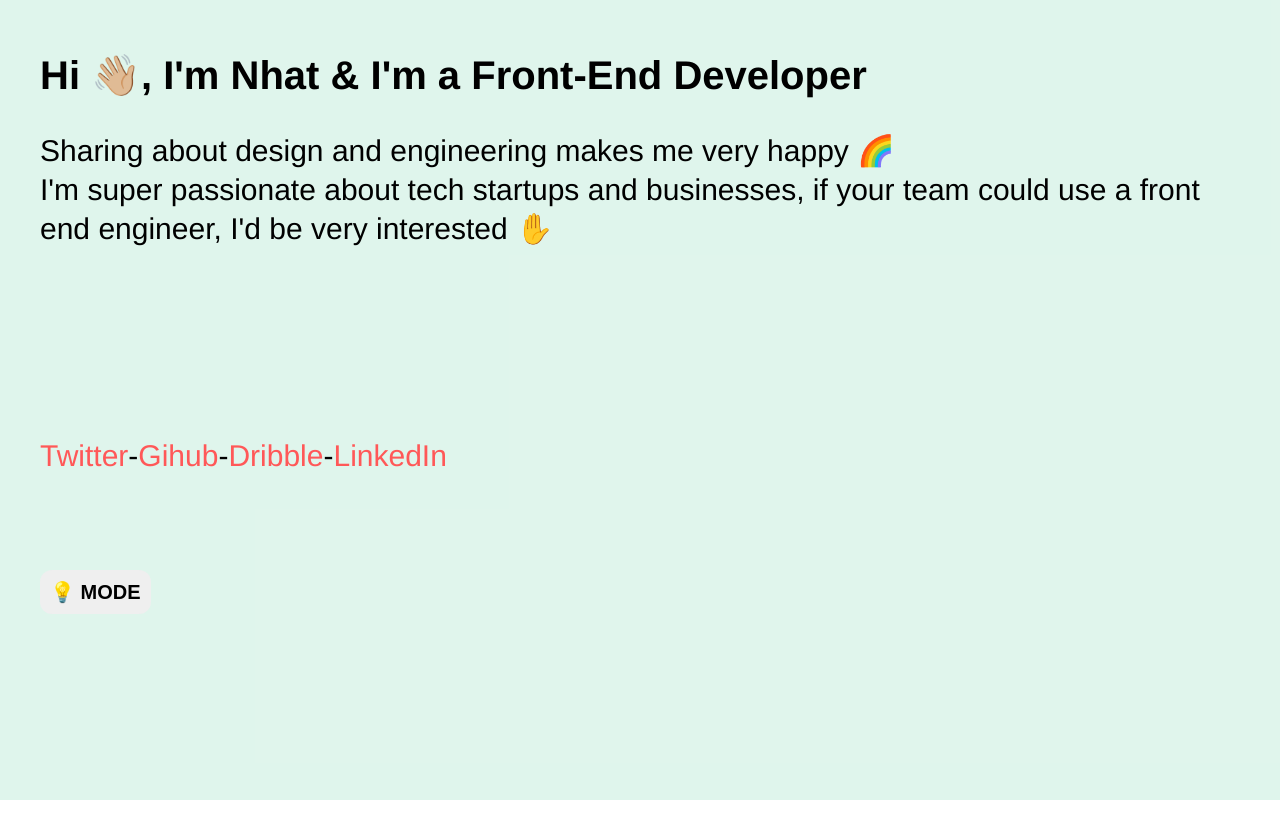
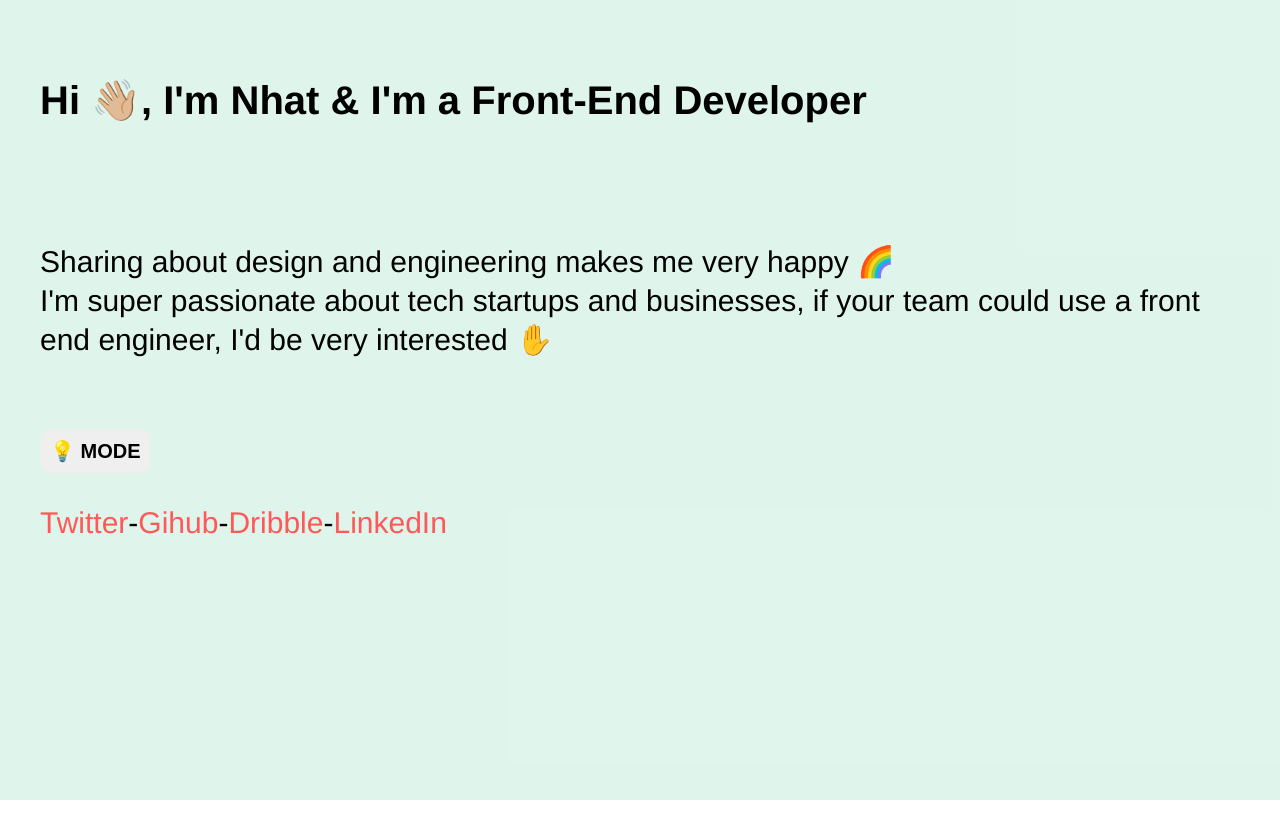
Before and after one commit to NhatDinh/nhatdinh.me, a Next.js app: page / in a window 1280 px wide. Shown: the top 838 px of the page. Built offline with nearby package versions, Linux system fonts and the light colour scheme.

Commit message:
adjust grid sizing

```diff
--- a/components/Hero.js
+++ b/components/Hero.js
@@ -18,12 +18,14 @@ class Hero extends React.Component {
         <div
           className={
             this.state.dark_mode
-              ? "dark-mode grid is-center"
-              : "light-mode grid is-center"
+              ? "dark-mode hero-container is-center"
+              : "light-mode hero-container is-center"
           }
         >
           <div className="m-container">
             <h1>Hi 👋🏼, I'm Nhat & I'm a Front-End Developer</h1>
+          </div>
+          <div className="m-container">
             <p>
               Sharing about design and engineering makes me very happy 🌈
               <br />
@@ -31,7 +33,11 @@ class Hero extends React.Component {
               team could use a front end engineer, I'd be very interested ✋
             </p>
           </div>
-          <div className="m-container" />
+
+          <div className="m-container">
+            <button className="action-btn" onClick={this.toggleMode}>
+              💡 MODE
+            </button>
             <ul className="contact-wrapper">
               <li className="format-disabled">
                 <a
@@ -73,10 +79,6 @@ class Hero extends React.Component {
                 </a>
               </li>
             </ul>
-          <div className="mode-wrapper m-container">
-            <button className="action-btn" onClick={this.toggleMode}>
-              💡 MODE
-            </button>
           </div>
 
           <div className="waves-container">
@@ -103,11 +105,11 @@ class Hero extends React.Component {
           </div>
         </div>
         <style jsx>{`
-          .grid {
+          .hero-container {
             display: grid;
-            grid-template-rows: repleat(4, 1fr);
-            grid-gap: 20px;
+            grid-template-rows: repeat(4, 1fr);
           }
+
           .hero-section {
             height: 100vh;
             width: 100vw;
@@ -123,6 +125,7 @@ class Hero extends React.Component {
           .contact-wrapper {
             display: flex;
             flex-direction: row;
+            padding: 0;
           }
 
           .contact-wrapper a {
@@ -131,7 +134,7 @@ class Hero extends React.Component {
 
           .waves-container {
             width: 100vw;
-            height: 100px;
+            height: 20vh;
           }
 
           @keyframes hello-animation {
```
Lines whose indentation alone changed are shown as unchanged.
